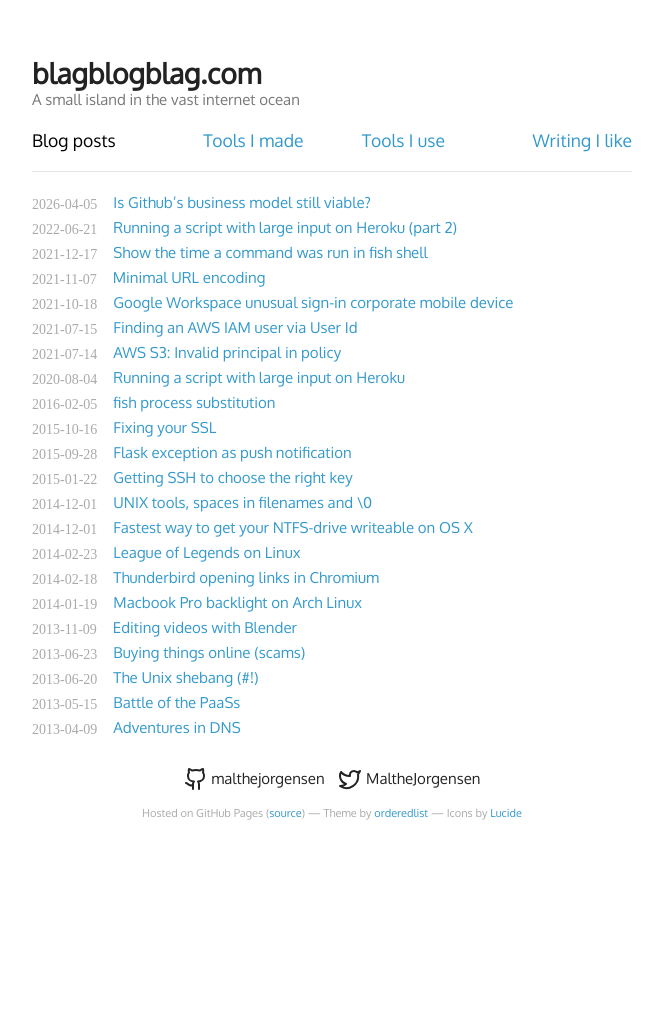
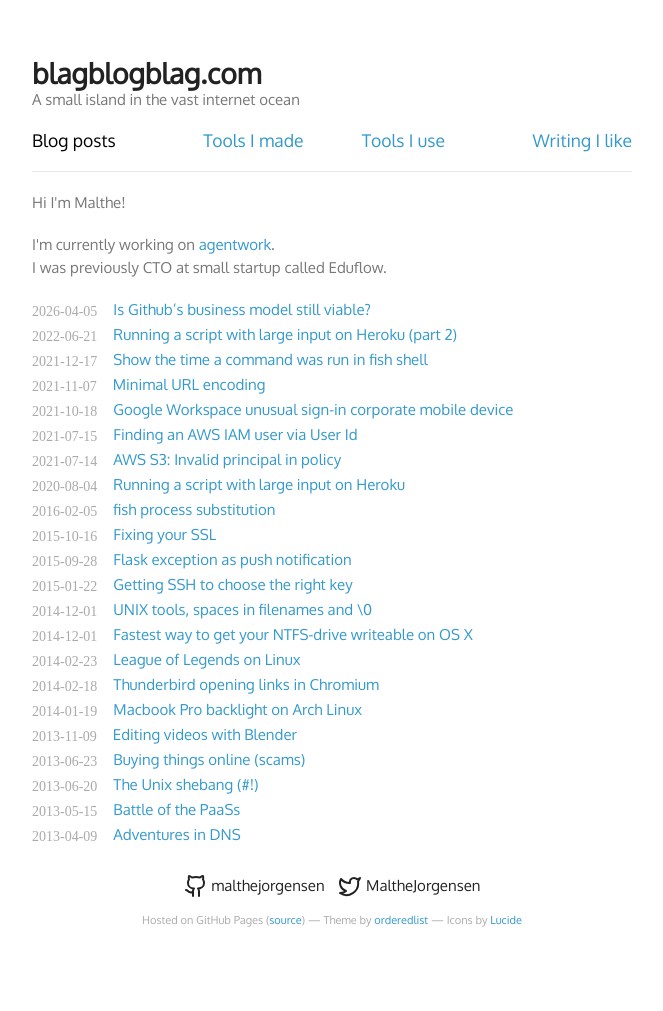
Before and after one commit to malthejorgensen/blagblogblag.com, a Jekyll site: the page built from index.html, in a window 1280 px wide. Shown: the whole page, without its empty margins (308-971 px from the left). Built offline with Jekyll 4.4.1, drawn with Linux system fonts in a browser that asks for light colours; some web fonts are replaced; before the commit the page ends 908 px from its top, so only the background shows below that.

Commit message:
index.html: Add small about me section

```diff
--- a/index.html
+++ b/index.html
@@ -14,6 +14,15 @@ title: Blog posts
       </header>
       <div class="content">
         {% include menu.html %}
+
+        <div id="about-me">
+          <p>Hi I'm Malthe!</p>
+
+          <p>
+            I'm currently working on <a href="https://agentwork.so">agentwork</a>.<br>
+            I was previously CTO at small startup called Eduflow.
+          </p>
+        </div>
 
         <div id="blag-list">
         {% for post in site.posts %}
```
